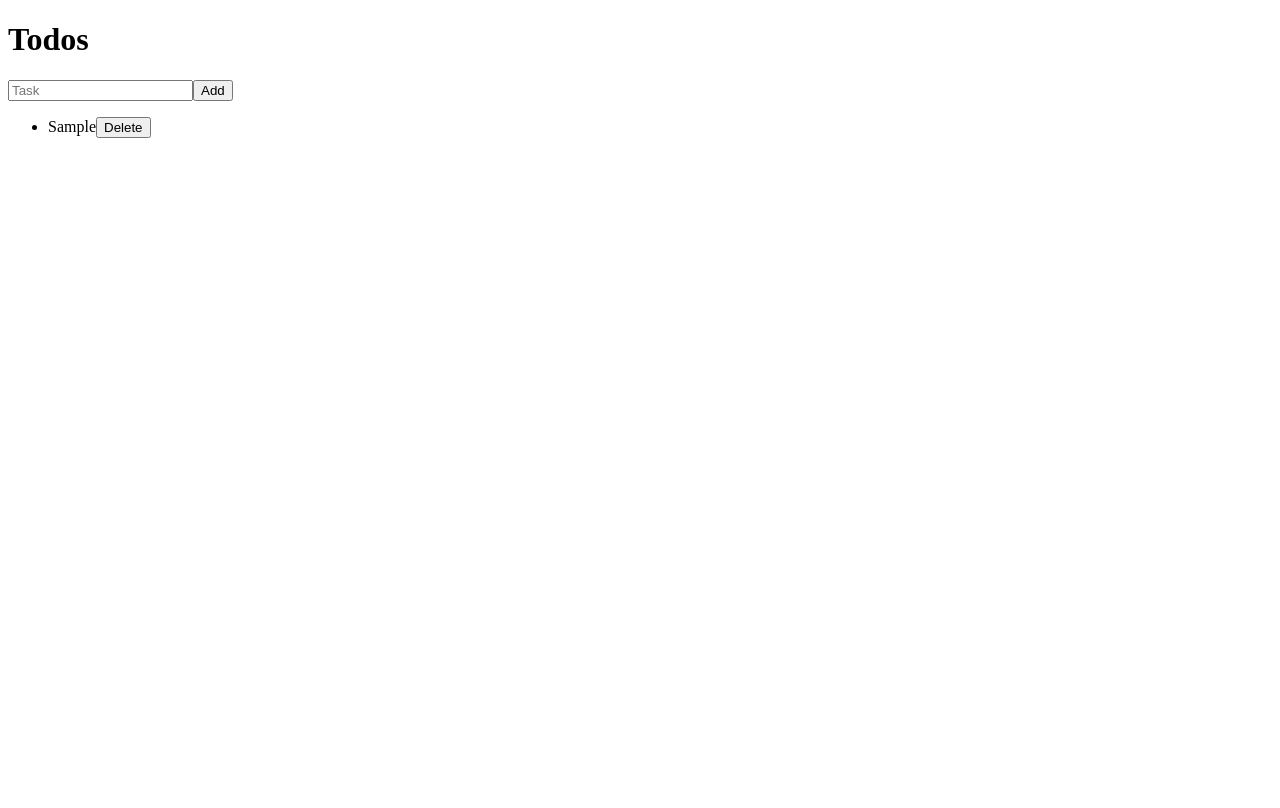
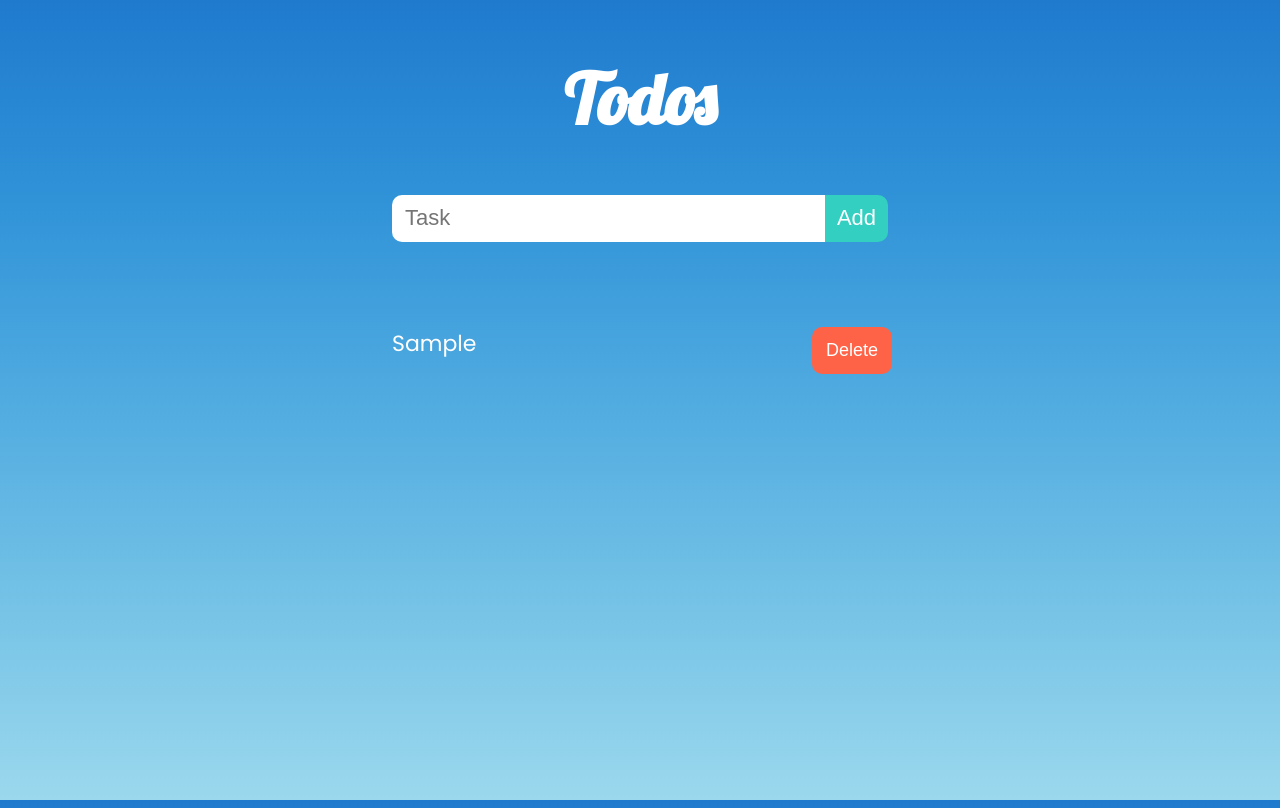
Before and after one commit to Norlandia/todoApp, a React (Create React App) app in the folder todo-app/: page / in a window 1280 px wide. Both pictures are taken after typing "Sample" into the empty fields and a click on the button "Add". Built offline with nearby package versions, Linux system fonts and the light colour scheme.

Commit message:
add css to app

```diff
--- a/todo-app/public/index.html
+++ b/todo-app/public/index.html
@@ -3,6 +3,7 @@
   <head>
     <meta charset="utf-8" />
     <link rel="shortcut icon" href="%PUBLIC_URL%/favicon.ico" />
+    <link href="https://fonts.googleapis.com/css?family=Lobster|Poppins" rel="stylesheet">
     <meta
       name="viewport"
       content="width=device-width, initial-scale=1, shrink-to-fit=no"
--- a/todo-app/src/components/App.js
+++ b/todo-app/src/components/App.js
@@ -1,5 +1,6 @@
 import React from 'react';
 import TodoList from '../containers/TodoListApp';
+import '../styles/styles.css';
 
 const App = () => {
   return (
--- a/todo-app/src/components/Todo.js
+++ b/todo-app/src/components/Todo.js
@@ -3,9 +3,9 @@ import React from 'react';
 const ListItem = (props) => {
   return (
     <div>
-      <li>
-        <span>{props.content}</span>
-        <button type="submit" onClick={() => props.delete(props.id)}>
+      <li className="list-item">
+        <span className="todo-text">{props.content}</span>
+        <button className="delete btn" type="submit" onClick={() => props.delete(props.id)}>
           Delete
         </button>
       </li>
--- a/todo-app/src/containers/TodoListApp.js
+++ b/todo-app/src/containers/TodoListApp.js
@@ -31,14 +31,15 @@ class TodoList extends Component {
     console.log(this.state.items);
     return (
       <div className="todoListMain">
-        <h1>Todos</h1>
+        <h1 className="title">Todos</h1>
         <form onSubmit={this.onSubmit}>
           <input
+            className="input-field"
             placeholder="Task"
             value={this.state.text}
             onChange={this.handleChange}
           />
-          <button type="submit">Add</button>
+          <button className="add-button btn" type="submit">Add</button>
         </form>
         <List listItems={this.state.items} delete={this.handleDelete} />
       </div>
--- /dev/null
+++ b/todo-app/src/styles/styles.css
@@ -0,0 +1,88 @@
+html,
+body {
+  height: 100%;
+}
+
+body {
+  background-image: linear-gradient(
+    to top,
+    #9bd8ed,
+    #74c2e6,
+    #50abe0,
+    #3093d8,
+    #1f7ace
+  );
+  font-family: 'Poppins', sans-serif;
+}
+
+.app {
+  display: flex;
+  justify-content: center;
+}
+
+.title {
+  font-family: 'Lobster', cursive;
+  color: white;
+  text-align: center;
+  font-size: 70px;
+}
+
+.input-field {
+  margin: 5px 0 5px 5px;
+  border: none;
+  height: 47px;
+  width: 420px;
+  border-radius: 10px 0 0 10px;
+  padding: 0 0 0 13px;
+  font-size: 22px;
+  vertical-align: middle;
+}
+
+.add-button {
+  height: 47px;
+  width: 63px;
+  border: none;
+  margin: 5px 5px 5px 0;
+  padding: 0;
+  border-radius: 0 10px 10px 0;
+  background-color: #33cfc0;
+  cursor: pointer;
+  font-size: 22px;
+  color: white;
+  vertical-align: middle;
+}
+
+ul {
+  padding: 0;
+}
+
+.list-item {
+  list-style: none;
+  padding-left: 5px;
+  margin: 20px 0;
+  display: flex;
+}
+
+form {
+  margin-bottom: 80px;
+}
+
+.todo-text {
+  color: white;
+  font-size: 22px;
+  display: inline-block;
+  width: 420px;
+}
+
+.delete {
+  align-self: flex-end;
+  background-color: tomato;
+  color: white;
+  width: 80px;
+  height: 47px;
+  font-size: 18px;
+  border-radius: 10px;
+  border: none;
+  cursor: pointer;
+  align-self: center;
+}
```
